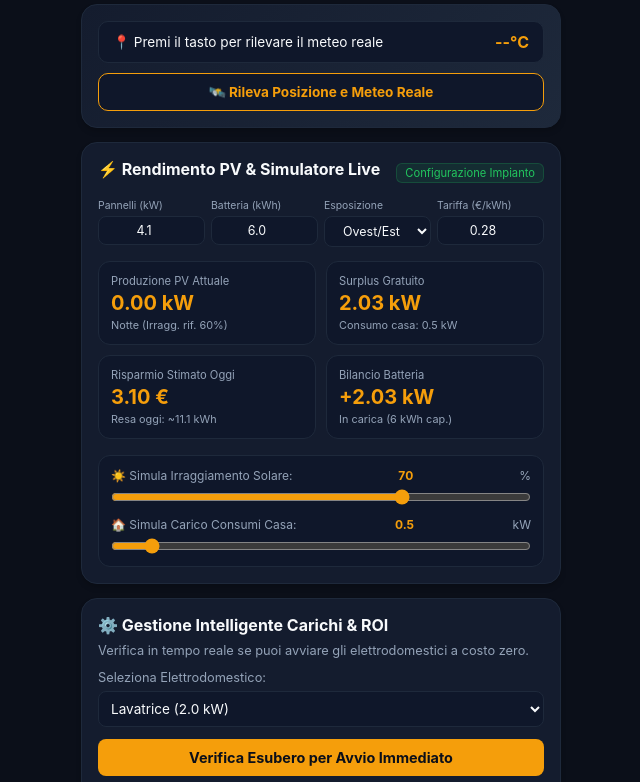
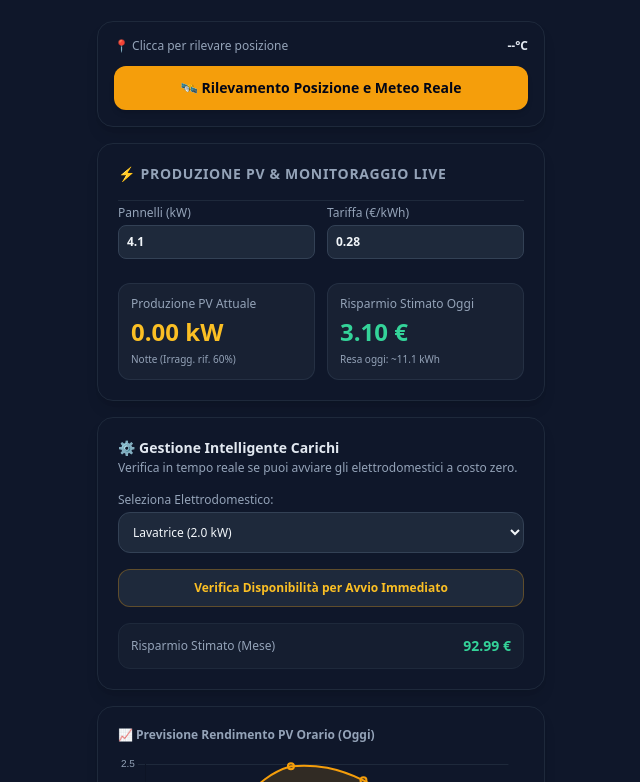
Before and after one commit to bedinenrico93/SolarPulse-Pro, a plain HTML site: page index.html in a window 1280 px wide. Shown: the part 75-857 px from the top of the page, without its empty margins (319-959 px from the left). Drawn offline with nearby package versions, Linux system fonts and the light colour scheme.

Commit message:
index.html

```diff
--- a/index.html
+++ b/index.html
@@ -4,155 +4,137 @@
     <meta charset="UTF-8">
     <meta name="viewport" content="width=device-width, initial-scale=1.0">
     <title>SolarPulse Pro</title>
+    <!-- Tailwind CSS -->
+    <script src="https://cdn.tailwindcss.com"></script>
+    <!-- Chart.js -->
+    <script src="https://cdn.jsdelivr.net/npm/chart.js"></script>
+    <style>
+        body {
+            background-color: #0f172a;
+            color: #f8fafc;
+            font-family: system-ui, -apple-system, sans-serif;
+        }
+    </style>
+</head>
+<body class="min-h-screen p-4 flex flex-col items-center">
 
-    <!-- Link al Manifest PWA -->
-    <link rel="manifest" href="./manifest.json">
-    <meta name="theme-color" content="#0b0f19">
+    <!-- Header / Nav -->
+    <div class="w-full max-w-md flex justify-between items-center mb-6">
+        <div class="flex items-center space-x-2">
+            <span class="text-2xl">☀️</span>
+            <h1 class="text-xl font-bold tracking-wide">SolarPulse <span class="text-xs bg-emerald-600/30 text-emerald-400 px-2 py-0.5 rounded-full border border-emerald-500/30" data-i18n="proTag">PRO (GRATUITO)</span></h1>
+        </div>
+        <div class="flex items-center space-x-2">
+            <!-- Selettore Lingua -->
+            <select onchange="setLanguage(this.value)" class="bg-slate-800 text-xs text-slate-300 border border-slate-700 rounded-lg px-2 py-1.5 focus:outline-none">
+                <option value="it">🇮🇹 IT</option>
+                <option value="en">🇬🇧 EN</option>
+            </select>
+            <!-- Offrimi un caffè -->
+            <a href="https://www.buymeacoffee.com" target="_blank" class="bg-amber-500/10 hover:bg-amber-500/20 text-amber-400 border border-amber-500/30 text-xs px-3 py-1.5 rounded-full font-medium transition flex items-center space-x-1">
+                <span data-i18n="coffeeBtn">☕ Offrimi un caffè</span>
+            </a>
+        </div>
+    </div>
 
-    <!-- Foglio di stile esterno -->
-    <link rel="stylesheet" href="style.css">
+    <!-- Main Container -->
+    <div class="w-full max-w-md space-y-4">
 
-    <!-- Chart.js per i grafici -->
-    <script src="https://cdn.jsdelivr.net/npm/chart.js"></script>
-</head>
-<body>
-    <div class="app-container">
-        <!-- Header con Logo e Pulsante Caffè -->
-        <header class="app-header">
-            <div class="brand">
-                <span class="sun-icon">☀️</span>
-                <h1>SolarPulse</h1>
+        <!-- Sezione GPS e Meteo -->
+        <div class="bg-slate-900 border border-slate-800 rounded-2xl p-4 shadow-lg">
+            <div class="flex justify-between items-center mb-3 text-xs text-slate-400">
+                <span id="weatherCondition">📍 Clicca per rilevare posizione</span>
+                <span id="weatherTemp" class="font-bold text-slate-200">--°C</span>
             </div>
-            <div class="header-right">
-                <span class="badge-free">PRO (FREE)</span>
-                <a href="https://www.buymeacoffee.com/EnricoBedin" target="_blank" rel="noopener noreferrer" id="btnCoffee" class="coffee-btn" style="text-decoration: none; display: inline-block;">☕ Offrimi un caffè</a>
-            </div>
-        </header>
+            <button id="btnGps" class="w-full bg-amber-500 hover:bg-amber-600 text-slate-950 font-bold py-3 px-4 rounded-xl shadow-md transition flex items-center justify-center space-x-2 text-sm">
+                <span data-i18n="btnGps">🛰️ Rilevamento Posizione e Meteo Reale</span>
+            </button>
+        </div>
 
-        <!-- SEZIONE 1: METEO & RILEVAMENTO POSIZIONE GPS REALE -->
-        <section class="card weather-card">
-            <div class="weather-top-row">
-                <div class="weather-info-text">
-                    <span id="weatherCondition" class="weather-text">📍 Premi il tasto per rilevare il meteo reale</span>
-                    <span id="weatherTemp" class="temp-text">--°C</span>
+        <!-- Blocco Produzione PV e Risparmi -->
+        <div class="bg-slate-900 border border-slate-800 rounded-2xl p-5 shadow-lg space-y-4">
+            <h2 class="text-sm font-semibold text-slate-400 uppercase tracking-wider" data-i18n="pvSimTitle">⚡ Produzione PV & Monitoraggio Live</h2>
+
+            <!-- Configurazione Impianto di Base -->
+            <div class="grid grid-cols-2 gap-3 pt-1 border-t border-slate-800 text-xs">
+                <div>
+                    <label class="text-slate-400 block mb-1" data-i18n="panelsLabel">Pannelli (kW)</label>
+                    <input type="number" id="inputPower" value="4.1" step="0.1" class="w-full bg-slate-800 border border-slate-700 rounded-lg p-2 text-slate-100 font-bold focus:outline-none focus:border-amber-500">
                 </div>
-            </div>
-            <button id="btnGps" class="gps-full-btn">🛰️ Rileva Posizione e Meteo Reale</button>
-        </section>
-
-        <!-- SEZIONE 2: RENDIMENTO PV & SIMULATORE LIVE -->
-        <section class="card main-card">
-            <div class="card-title-row">
-                <h2>⚡ Rendimento PV & Simulatore Live</h2>
-                <span class="sub-badge">Configurazione Impianto</span>
-            </div>
-
-            <!-- Controlli Input (Pannelli, Batteria, Esposizione, Tariffa) -->
-            <div class="inputs-grid-extended">
-                <div class="input-group">
-                    <label>Pannelli (kW)</label>
-                    <input type="number" id="inputPower" value="4.1" step="0.1">
-                </div>
-                <div class="input-group">
-                    <label>Batteria (kWh)</label>
-                    <input type="number" id="inputBatteryCapacity" value="6.0" step="0.5">
-                </div>
-                <div class="input-group">
-                    <label>Esposizione</label>
-                    <select id="inputExposure">
-                        <option value="ovest">Ovest/Est</option>
-                        <option value="sud">Sud</option>
-                    </select>
-                </div>
-                <div class="input-group">
-                    <label>Tariffa (€/kWh)</label>
-                    <input type="number" id="inputTariff" value="0.28" step="0.01">
+                <div>
+                    <label class="text-slate-400 block mb-1" data-i18n="tariffLabel">Tariffa (€/kWh)</label>
+                    <input type="number" id="inputTariff" value="0.28" step="0.01" class="w-full bg-slate-800 border border-slate-700 rounded-lg p-2 text-slate-100 font-bold focus:outline-none focus:border-amber-500">
                 </div>
             </div>
 
-            <!-- Griglia Metriche in Tempo Reale -->
-            <div class="metrics-grid">
-                <div class="metric-box">
-                    <span class="label">Produzione PV Attuale</span>
-                    <span id="valProduction" class="value">2.53 kW</span>
-                    <span class="sub-label" id="descWeather">Irraggiamento 70%</span>
+            <!-- Griglia Risultati Principali -->
+            <div class="grid grid-cols-2 gap-3 pt-2">
+                <!-- Produzione Attuale -->
+                <div class="bg-slate-800/60 border border-slate-700/50 rounded-xl p-3">
+                    <div class="text-xs text-slate-400 mb-1" data-i18n="prodTitle">Produzione PV Attuale</div>
+                    <div id="valProduction" class="text-2xl font-black text-amber-400">0.00 kW</div>
+                    <div id="descWeather" class="text-[10px] text-slate-400 mt-1">Irraggiamento 60%</div>
                 </div>
-                <div class="metric-box">
-                    <span class="label">Surplus Gratuito</span>
-                    <span id="valSurplus" class="value">2.03 kW</span>
-                    <span class="sub-label" id="descHouseLoad">Consumo casa: 0.5 kW</span>
-                </div>
-                <div class="metric-box">
-                    <span class="label">Risparmio Stimato Oggi</span>
-                    <span id="valSavings" class="value">3.40 €</span>
-                    <span class="sub-label" id="descKwhToday">Resa oggi: ~12.1 kWh</span>
-                </div>
-                <div class="metric-box">
-                    <span class="label">Bilancio Batteria</span>
-                    <span id="valBattery" class="value">+2.03 kW</span>
-                    <span class="sub-label" id="descBatteryStatus">In carica (6 kWh cap.)</span>
+
+                <!-- Risparmio Oggi -->
+                <div class="bg-slate-800/60 border border-slate-700/50 rounded-xl p-3">
+                    <div class="text-xs text-slate-400 mb-1" data-i18n="savingsTitle">Risparmio Stimato Oggi</div>
+                    <div id="valSavings" class="text-2xl font-black text-emerald-400">0.00 €</div>
+                    <div id="descKwhToday" class="text-[10px] text-slate-400 mt-1">Resa oggi: ~0.0 kWh</div>
                 </div>
             </div>
+        </div>
 
-            <!-- Slider Interattivi -->
-            <div class="sliders-section">
-                <div class="slider-row">
-                    <label>☀️ Simula Irraggiamento Solare: <span id="sliderSolarVal">70</span>%</label>
-                    <input type="range" id="rangeSolar" min="0" max="100" value="70">
-                </div>
-                <div class="slider-row">
-                    <label>🏠 Simula Carico Consumi Casa: <span id="sliderLoadVal">0.5</span> kW</label>
-                    <input type="range" id="rangeLoad" min="0.1" max="5.0" step="0.1" value="0.5">
-                </div>
+        <!-- Gestione Intelligente Carichi -->
+        <div class="bg-slate-900 border border-slate-800 rounded-2xl p-5 shadow-lg space-y-4">
+            <div>
+                <h3 class="text-sm font-bold text-slate-200" data-i18n="manageTitle">⚙️ Gestione Intelligente Carichi</h3>
+                <p class="text-xs text-slate-400 mt-0.5" data-i18n="manageDesc">Verifica in tempo reale se puoi avviare gli elettrodomestici a costo zero.</p>
             </div>
-        </section>
 
-        <!-- SEZIONE 3: GESTIONE CARICHI & ROI -->
-        <section class="card">
-            <h2>⚙️ Gestione Intelligente Carichi & ROI</h2>
-            <p class="desc">Verifica in tempo reale se puoi avviare gli elettrodomestici a costo zero.</p>
-            <div class="form-group">
-                <label for="applianceSelect">Seleziona Elettrodomestico:</label>
-                <select id="applianceSelect">
+            <div>
+                <label class="text-xs text-slate-400 block mb-1" data-i18n="selectAppliance">Seleziona Elettrodomestico:</label>
+                <select id="applianceSelect" class="w-full bg-slate-800 border border-slate-700 rounded-xl p-2.5 text-xs text-slate-100 focus:outline-none focus:border-amber-500">
                     <option value="2.0">Lavatrice (2.0 kW)</option>
-                    <option value="1.8">Lavastoviglie (1.8 kW)</option>
-                    <option value="1.5">Pompa di Calore (1.5 kW)</option>
-                    <option value="2.5">Forno Elettrico (2.5 kW)</option>
+                    <option value="1.5">Lavastoviglie (1.5 kW)</option>
+                    <option value="2.5">Pompa di calore (2.5 kW)</option>
+                    <option value="3.0">Colonnina Auto (3.0 kW)</option>
+                    <option value="0.8">Condizionatore (0.8 kW)</option>
                 </select>
             </div>
-            <button id="btnOptimize" class="primary-btn">Verifica Esubero per Avvio Immediato</button>
-            <div id="optimizeResult" class="result-box hidden">
-                <p id="optimizeText">Analisi in corso...</p>
+
+            <button id="btnOptimize" class="w-full bg-slate-800 hover:bg-slate-700 text-amber-400 border border-amber-500/30 font-bold py-2.5 px-4 rounded-xl text-xs transition">
+                <span data-i18n="verifyBtn">Verifica Disponibilità per Avvio Immediato</span>
+            </button>
+
+            <!-- Box Risultato Verifica -->
+            <div id="optimizeResult" class="hidden border rounded-xl p-3 text-xs">
+                <span id="optimizeText"></span>
             </div>
 
-            <!-- Box Analisi ROI Accumulatore -->
-            <div class="roi-box">
-                <div class="roi-metric">
-                    <span class="label">Risparmio Stimato (Mese)</span>
-                    <span id="valMonthlySavings" class="value">64.50 €</span>
-                </div>
-                <div class="roi-metric">
-                    <span class="label">Payback Period Batteria</span>
-                    <span id="valPayback" class="value">4.2 Anni</span>
-                </div>
+            <!-- Risparmio Stimato Mese -->
+            <div class="bg-slate-800/40 border border-slate-800 rounded-xl p-3 flex justify-between items-center text-xs">
+                <span class="text-slate-400" data-i18n="monthlySavingsTitle">Risparmio Stimato (Mese)</span>
+                <span id="valMonthlySavings" class="font-bold text-emerald-400 text-sm">0.00 €</span>
             </div>
-        </section>
+        </div>
 
-        <!-- SEZIONE 4: GRAFICO PREVISIONE ORARIA -->
-        <section class="card chart-card">
-            <h2>📈 Previsione Rendimento PV Orario (Oggi)</h2>
-            <div class="chart-container">
+        <!-- Grafico Orario -->
+        <div class="bg-slate-900 border border-slate-800 rounded-2xl p-5 shadow-lg">
+            <h3 class="text-xs font-semibold text-slate-400 mb-3" data-i18n="chartTitle">📈 Previsione Rendimento PV Orario (Oggi)</h3>
+            <div class="h-44 w-full">
                 <canvas id="hourlyChart"></canvas>
             </div>
-        </section>
+        </div>
 
-        <!-- FOOTER CON CONTATORE VISITE -->
-        <footer class="app-footer">
-            <p>SolarPulse Pro &bull; Visite totali: <span id="visitCount">...</span></p>
-        </footer>
+        <!-- Footer / Contatore visite -->
+        <div class="text-center text-xs text-slate-500 pb-4">
+            SolarPulse Pro &bull; <span data-i18n="visitsText">Visite totali:</span> <span id="visitCount" class="font-semibold text-slate-400">...</span>
+        </div>
+
     </div>
 
-    <!-- Script JavaScript esterno -->
+    <!-- Collegamento al file JavaScript -->
     <script src="script.js"></script>
 </body>
 </html>
```
